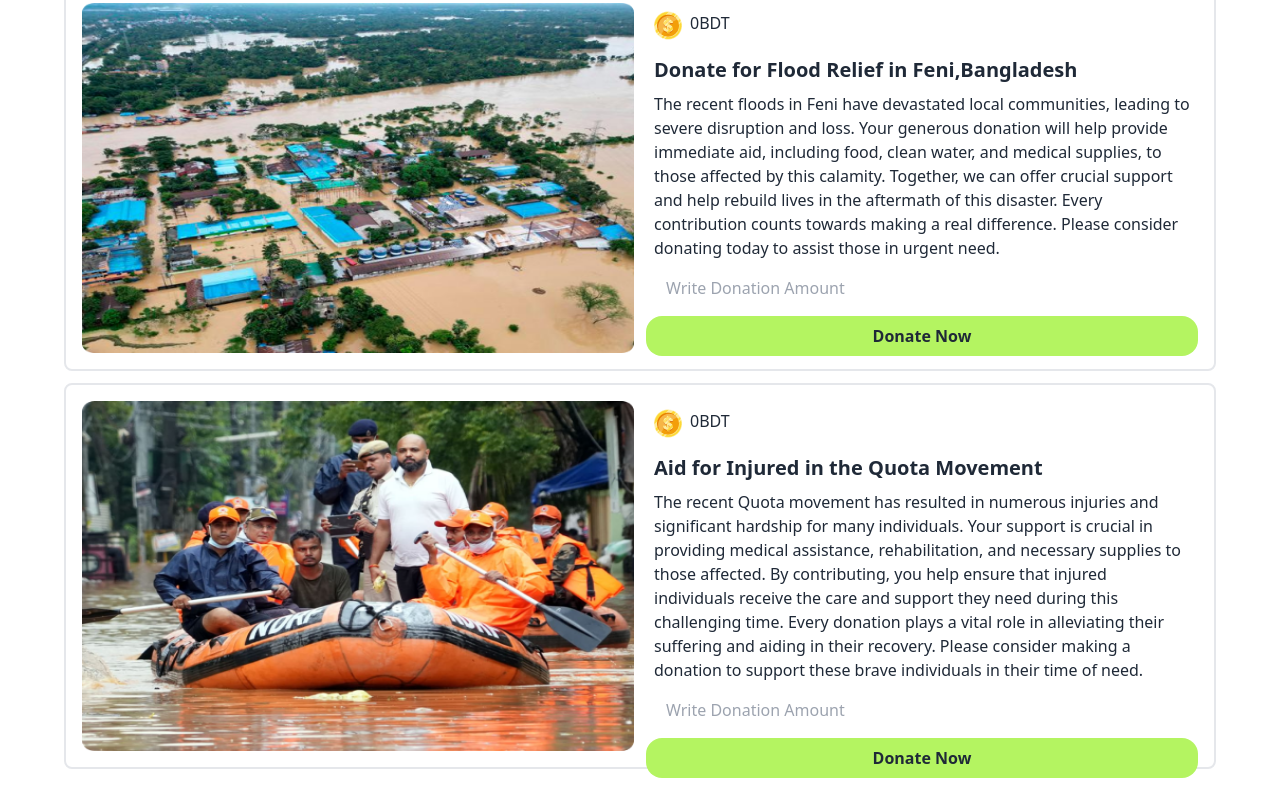
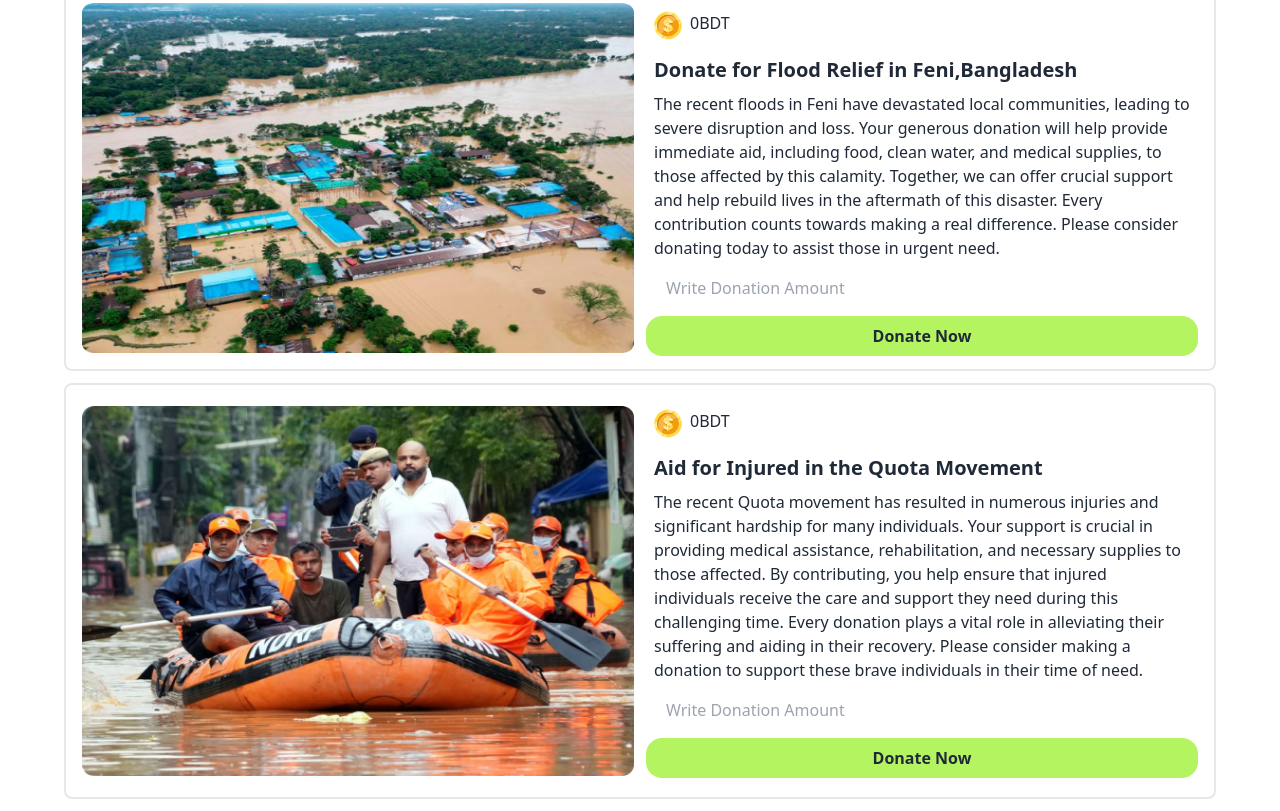
Before and after one commit to akjewel47/Donation-website-assignment5, a plain HTML site: page index.html in a window 1280 px wide. Shown: the part 585-1396 px from the top of the page. Before the commit the page ends 1366 px from the top, so only its background shows below. Drawn offline with nearby package versions, Linux system fonts and the light colour scheme; a web font is replaced by a local one.

```diff
--- a/index.html
+++ b/index.html
@@ -147,9 +147,9 @@
       <section id="donation-section" class="border-2 rounded-lg card mb-3">
         <div class="flex items-center gap-3 p-4">
           <div class="flex-1 flex justify-center items-center">
-            <img class="w-[100%] h-[350px]" src="assets/noakhali.png" alt="" />
+            <img class="w-[100%] h-[370px]" src="assets/noakhali.png" alt="" />
           </div>
-          <div class="flex-1 h-[350px]">
+          <div class="flex-1 h-[380px]">
             <div class="flex gap-2 p-2">
               <img src="assets/coin.png" alt="" />
               <div class="flex">
```
